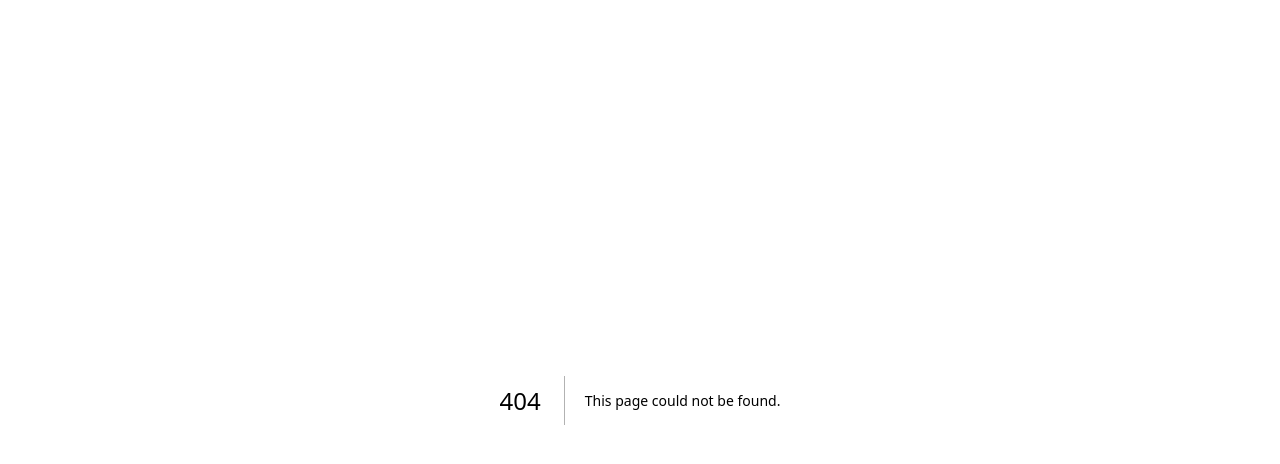
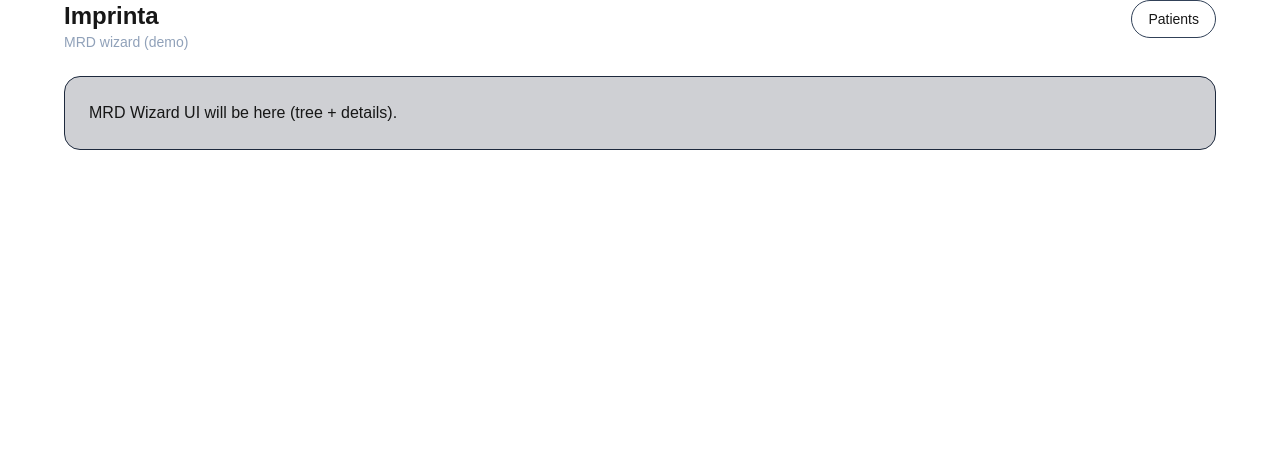
Before and after one commit to kraevgood/bioinf, a Next.js app: page /analysis in a window 1280 px wide. Before the commit this address had no page. Shown: the top 464 px of the page. Built offline with nearby package versions, Linux system fonts and the light colour scheme.

Commit message:
Rename MRD to Analysis

```diff
--- /dev/null
+++ b/src/app/analysis/page.tsx
@@ -0,0 +1,20 @@
+export default function AnalysisPage() {
+  return (
+    <div className="max-w-6xl mx-auto space-y-6">
+      <header className="flex items-start justify-between gap-4">
+        <div>
+          <h1 className="text-2xl font-semibold">Imprinta</h1>
+          <p className="text-sm text-slate-400">MRD wizard (demo)</p>
+        </div>
+
+        <button className="rounded-full border border-slate-700 px-4 py-2 text-sm hover:bg-slate-900/40">
+          Patients
+        </button>
+      </header>
+
+      <div className="rounded-2xl border border-slate-800 bg-slate-900/20 p-6">
+        MRD Wizard UI will be here (tree + details).
+      </div>
+    </div>
+  );
+}
--- a/src/app/page.tsx
+++ b/src/app/page.tsx
@@ -1,5 +1,5 @@
 import { redirect } from 'next/navigation';
 
 export default function Home() {
-  redirect('/mrd');
+  redirect('/analysis');
 }
```
